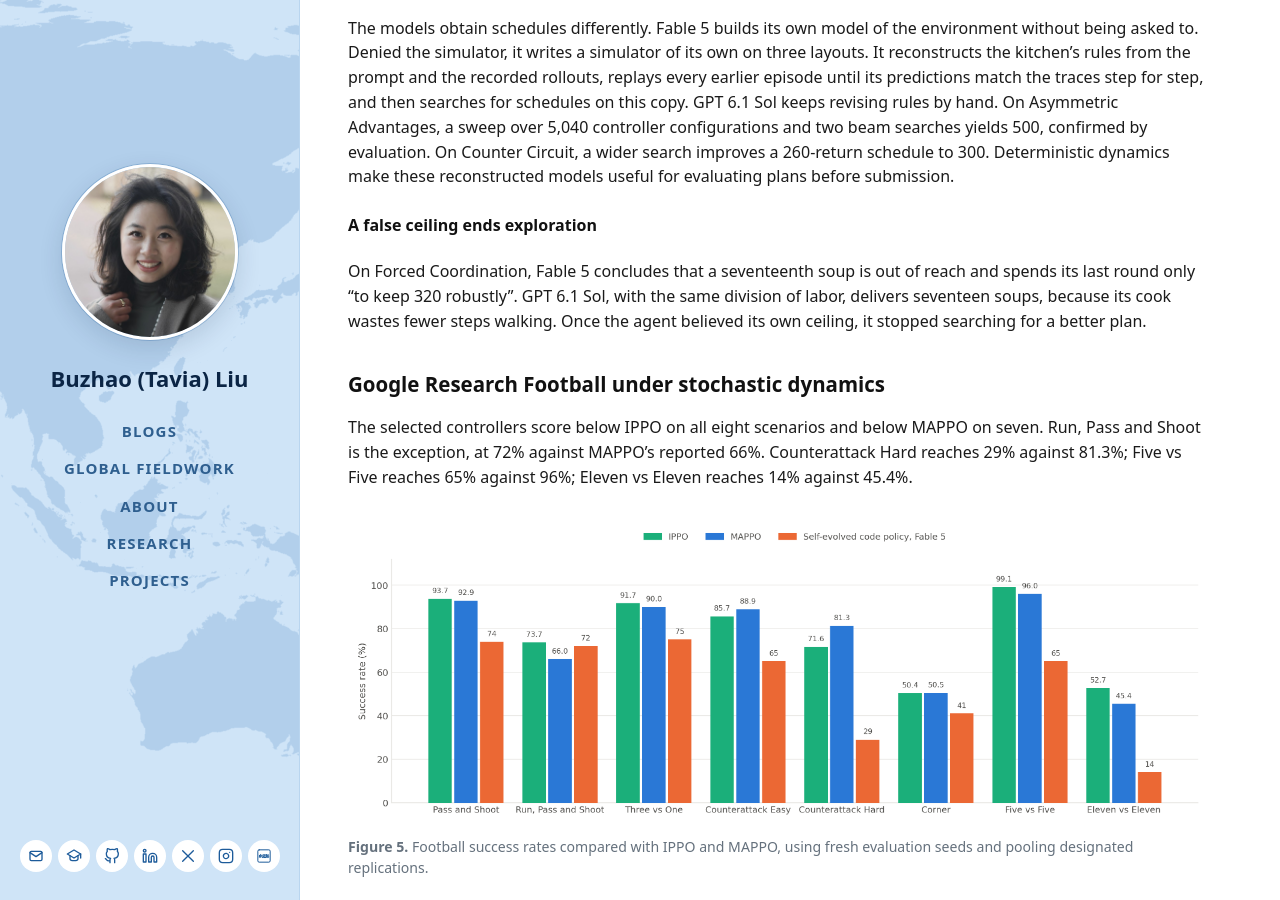
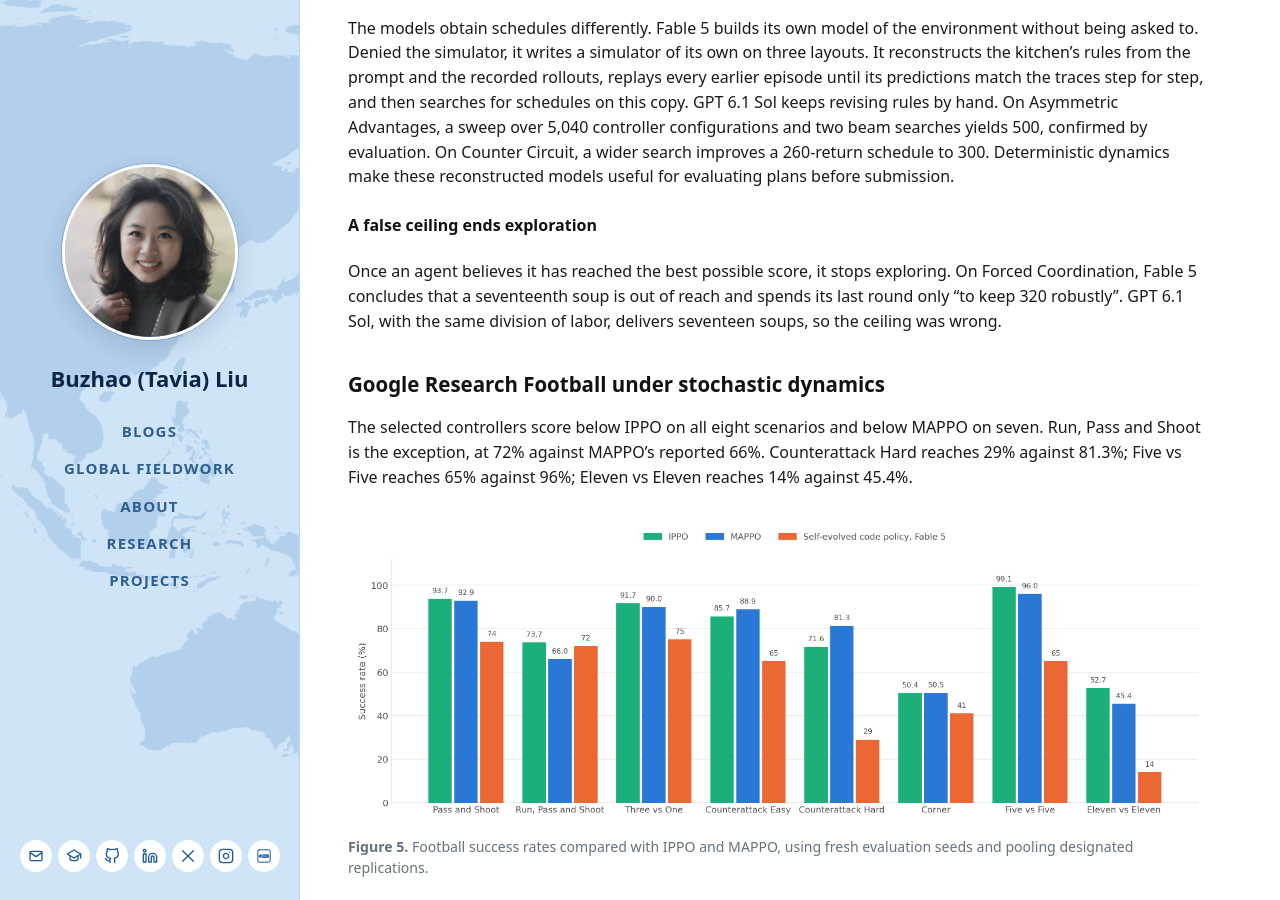
Before and after one commit to tavia-liu/tavia-liu.github.io, a Jekyll site: the page built from _posts/2026-10-31-self-improving-code-as-policies.md, in a window 1280 px wide and 900 px high, scrolled down 3632 px. Built offline with Jekyll 4.4.1, drawn with Linux system fonts in a browser that asks for light colours.

Commit message:
Lead with the claim

```diff
--- a/_posts/2026-10-31-self-improving-code-as-policies.md
+++ b/_posts/2026-10-31-self-improving-code-as-policies.md
@@ -87,7 +87,7 @@
 
 #### A false ceiling ends exploration
 
-On Forced Coordination, Fable 5 concludes that a seventeenth soup is out of reach and spends its last round only "to keep 320 robustly". GPT 6.1 Sol, with the same division of labor, delivers seventeen soups, because its cook wastes fewer steps walking. Once the agent believed its own ceiling, it stopped searching for a better plan.
+Once an agent believes it has reached the best possible score, it stops exploring. On Forced Coordination, Fable 5 concludes that a seventeenth soup is out of reach and spends its last round only "to keep 320 robustly". GPT 6.1 Sol, with the same division of labor, delivers seventeen soups, so the ceiling was wrong.
 
 ### Google Research Football under stochastic dynamics
 
```
